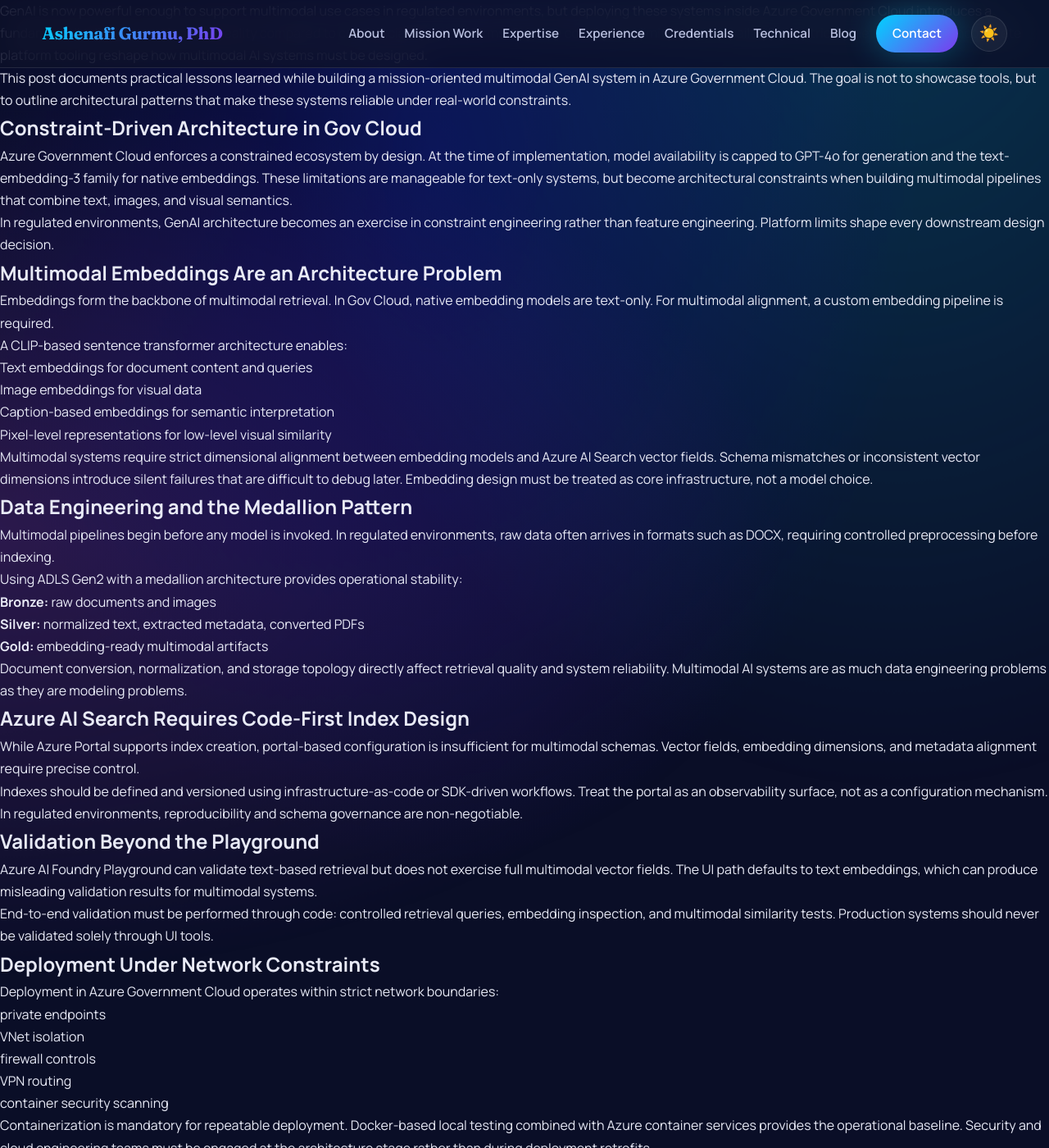
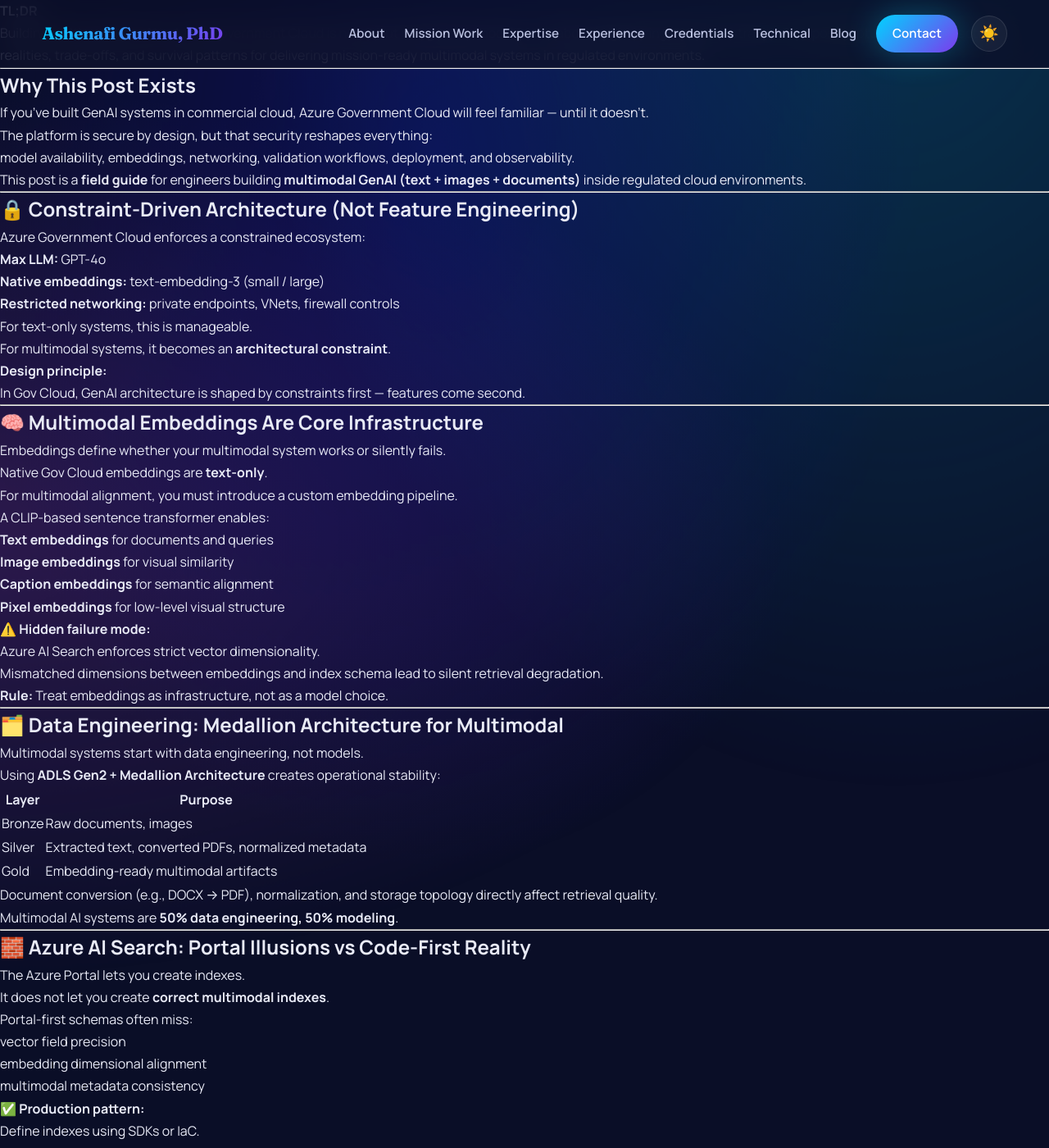
Before and after one commit to gurmu/portfolio, a Jekyll site: the page built from _posts/2026-02-05-building-multimodal-genai-azure-govcloud.md, in a window 1280 px wide and 1400 px high. Shown: the whole window at 82% size. Built offline with Jekyll 4.4.1, drawn with Linux system fonts in a browser that asks for light colours; some of the changed text lies outside the part shown.

Commit message:
Add files via upload

```diff
--- a/_posts/2026-02-05-building-multimodal-genai-azure-govcloud.md
+++ b/_posts/2026-02-05-building-multimodal-genai-azure-govcloud.md
@@ -4,83 +4,176 @@ title: Building Multimodal GenAI Systems in Azure Government Cloud
 date: 2026-02-05
 ---
 
-GenAI is now powerful enough to support multimodal use cases in regulated environments, but deploying these systems inside Azure Government Cloud introduces a fundamentally different engineering reality compared to commercial cloud platforms. Security constraints, limited model availability, restricted networking, and incomplete platform tooling reshape how multimodal AI systems must be designed.
+> **TL;DR**
+> Building multimodal GenAI in Azure Government Cloud is not about using better models — it’s about engineering under constraints. This post captures the architectural realities, trade-offs, and survival patterns for delivering mission-ready multimodal systems in regulated environments.
 
-This post documents practical lessons learned while building a mission-oriented multimodal GenAI system in Azure Government Cloud. The goal is not to showcase tools, but to outline architectural patterns that make these systems reliable under real-world constraints.
+---
 
-## Constraint-Driven Architecture in Gov Cloud
+## Why This Post Exists
 
-Azure Government Cloud enforces a constrained ecosystem by design. At the time of implementation, model availability is capped to GPT-4o for generation and the text-embedding-3 family for native embeddings. These limitations are manageable for text-only systems, but become architectural constraints when building multimodal pipelines that combine text, images, and visual semantics.
+If you’ve built GenAI systems in commercial cloud, Azure Government Cloud will feel familiar — until it doesn’t.
 
-In regulated environments, GenAI architecture becomes an exercise in constraint engineering rather than feature engineering. Platform limits shape every downstream design decision.
+The platform is secure by design, but that security reshapes everything:
+model availability, embeddings, networking, validation workflows, deployment, and observability.
 
-## Multimodal Embeddings Are an Architecture Problem
+This post is a **field guide** for engineers building **multimodal GenAI (text + images + documents)** inside regulated cloud environments.
 
-Embeddings form the backbone of multimodal retrieval. In Gov Cloud, native embedding models are text-only. For multimodal alignment, a custom embedding pipeline is required.
+---
 
-A CLIP-based sentence transformer architecture enables:
+## 🔒 Constraint-Driven Architecture (Not Feature Engineering)
 
-- Text embeddings for document content and queries
-- Image embeddings for visual data
-- Caption-based embeddings for semantic interpretation
-- Pixel-level representations for low-level visual similarity
+Azure Government Cloud enforces a constrained ecosystem:
 
-Multimodal systems require strict dimensional alignment between embedding models and Azure AI Search vector fields. Schema mismatches or inconsistent vector dimensions introduce silent failures that are difficult to debug later. Embedding design must be treated as core infrastructure, not a model choice.
+- **Max LLM:** GPT-4o
+- **Native embeddings:** text-embedding-3 (small / large)
+- **Restricted networking:** private endpoints, VNets, firewall controls
 
-## Data Engineering and the Medallion Pattern
+For text-only systems, this is manageable.
+For multimodal systems, it becomes an **architectural constraint**.
 
-Multimodal pipelines begin before any model is invoked. In regulated environments, raw data often arrives in formats such as DOCX, requiring controlled preprocessing before indexing.
+> **Design principle:**
+> In Gov Cloud, GenAI architecture is shaped by constraints first — features come second.
 
-Using ADLS Gen2 with a medallion architecture provides operational stability:
+---
 
-- **Bronze:** raw documents and images
-- **Silver:** normalized text, extracted metadata, converted PDFs
-- **Gold:** embedding-ready multimodal artifacts
+## 🧠 Multimodal Embeddings Are Core Infrastructure
 
-Document conversion, normalization, and storage topology directly affect retrieval quality and system reliability. Multimodal AI systems are as much data engineering problems as they are modeling problems.
+Embeddings define whether your multimodal system works or silently fails.
 
-## Azure AI Search Requires Code-First Index Design
+Native Gov Cloud embeddings are **text-only**.
+For multimodal alignment, you must introduce a custom embedding pipeline.
 
-While Azure Portal supports index creation, portal-based configuration is insufficient for multimodal schemas. Vector fields, embedding dimensions, and metadata alignment require precise control.
+A CLIP-based sentence transformer enables:
 
-Indexes should be defined and versioned using infrastructure-as-code or SDK-driven workflows. Treat the portal as an observability surface, not as a configuration mechanism. In regulated environments, reproducibility and schema governance are non-negotiable.
+- **Text embeddings** for documents and queries
+- **Image embeddings** for visual similarity
+- **Caption embeddings** for semantic alignment
+- **Pixel embeddings** for low-level visual structure
 
-## Validation Beyond the Playground
+⚠️ **Hidden failure mode:**
+Azure AI Search enforces strict vector dimensionality.
+Mismatched dimensions between embeddings and index schema lead to silent retrieval degradation.
 
-Azure AI Foundry Playground can validate text-based retrieval but does not exercise full multimodal vector fields. The UI path defaults to text embeddings, which can produce misleading validation results for multimodal systems.
+> **Rule:** Treat embeddings as infrastructure, not as a model choice.
 
-End-to-end validation must be performed through code: controlled retrieval queries, embedding inspection, and multimodal similarity tests. Production systems should never be validated solely through UI tools.
+---
 
-## Deployment Under Network Constraints
+## 🗂️ Data Engineering: Medallion Architecture for Multimodal
 
-Deployment in Azure Government Cloud operates within strict network boundaries:
+Multimodal systems start with data engineering, not models.
 
+Using **ADLS Gen2 + Medallion Architecture** creates operational stability:
+
+| Layer  | Purpose |
+|--------|--------|
+| Bronze | Raw documents, images |
+| Silver | Extracted text, converted PDFs, normalized metadata |
+| Gold   | Embedding-ready multimodal artifacts |
+
+Document conversion (e.g., DOCX → PDF), normalization, and storage topology directly affect retrieval quality.
+
+> Multimodal AI systems are **50% data engineering, 50% modeling**.
+
+---
+
+## 🧱 Azure AI Search: Portal Illusions vs Code-First Reality
+
+The Azure Portal lets you create indexes.
+It does not let you create **correct multimodal indexes**.
+
+Portal-first schemas often miss:
+
+- vector field precision
+- embedding dimensional alignment
+- multimodal metadata consistency
+
+✅ **Production pattern:**
+Define indexes using SDKs or IaC.
+Treat the portal as **observability**, not configuration.
+
+---
+
+## 🧪 Validation: The Playground Is Not the Truth
+
+Azure AI Foundry Playground validates text retrieval.
+It does **not** exercise multimodal vectors correctly.
+
+The UI defaults to text embeddings even when multimodal vectors exist.
+
+> **If you validate multimodal pipelines through UI tools alone, you will get false confidence.**
+
+✅ **Correct validation path:**
+Use code-based retrieval tests (Databricks notebooks, SDK queries, CLI pipelines).
+
+---
+
+## 🌐 Deployment: Where AI Meets Network Reality
+
+Deployment in Gov Cloud is governed by:
+
+- VNets
 - private endpoints
-- VNet isolation
-- firewall controls
+- firewall rules
 - VPN routing
 - container security scanning
 
-Containerization is mandatory for repeatable deployment. Docker-based local testing combined with Azure container services provides the operational baseline. Security and cloud engineering teams must be engaged at the architecture stage rather than during deployment retrofits.
+Containerization is not optional:
 
-## Observability and Lifecycle Management
+- Docker for local testing
+- Azure Containers / AKS for deployment
+- IaC for repeatability
 
-Multimodal GenAI systems require production-grade observability:
+> Multimodal GenAI in Gov Cloud is **infrastructure engineering disguised as AI.**
+
+---
+
+## 📊 Observability & Lifecycle Management
+
+Production-grade multimodal systems require:
 
 - embedding pipeline monitoring
-- index ingestion telemetry
+- ingestion telemetry
 - retrieval latency tracking
 - schema versioning
-- reindex strategies for evolving models
+- reindex strategies for model evolution
 
-Regulated environments impose change control and auditability requirements that must be built into system design from day one.
+Without observability, debugging becomes guesswork — especially inside private networks.
 
-## Agentic Constraints in Gov Cloud
+---
 
-Agent frameworks are not currently available in Azure Government Cloud. Orchestration must be implemented using composable skills or plugins. This enforces a modular, tool-driven design pattern that approximates agentic behavior while maintaining governance controls.
+## 🧩 Agentic Constraints
 
-## Closing Perspective
+Agent frameworks are not currently available in Azure Government Cloud.
 
-Building multimodal GenAI systems in Azure Government Cloud requires treating AI as infrastructure, not as a feature. The engineering discipline lies in aligning data pipelines, embedding architectures, search schemas, networking constraints, and deployment governance into a cohesive system that can survive production conditions.
+The practical workaround is **skills / plugins**:
+Composable, callable tools that approximate agentic workflows while preserving governance controls.
 
-**Code-first architecture is not a preference in regulated AI environments — it is a requirement.**
+This enforces modular, auditable orchestration patterns.
+
+---
+
+## ✅ Key Takeaways
+
+- **Code-first is survival**, not preference
+- **Embeddings are infrastructure**
+- **UI tools give false confidence**
+- **Medallion data architecture stabilizes multimodal pipelines**
+- **Networking and security shape deployment more than models**
+
+---
+
+## Closing Thought
+
+Building multimodal GenAI in Azure Government Cloud requires treating AI as **part of the system**, not the system itself.
+
+The real work happens in:
+
+- data pipelines
+- embedding design
+- index schemas
+- networking boundaries
+- observability
+- governance
+
+> **Mission-ready GenAI is not about demos.
+> It’s about systems that survive constraints.**
```
